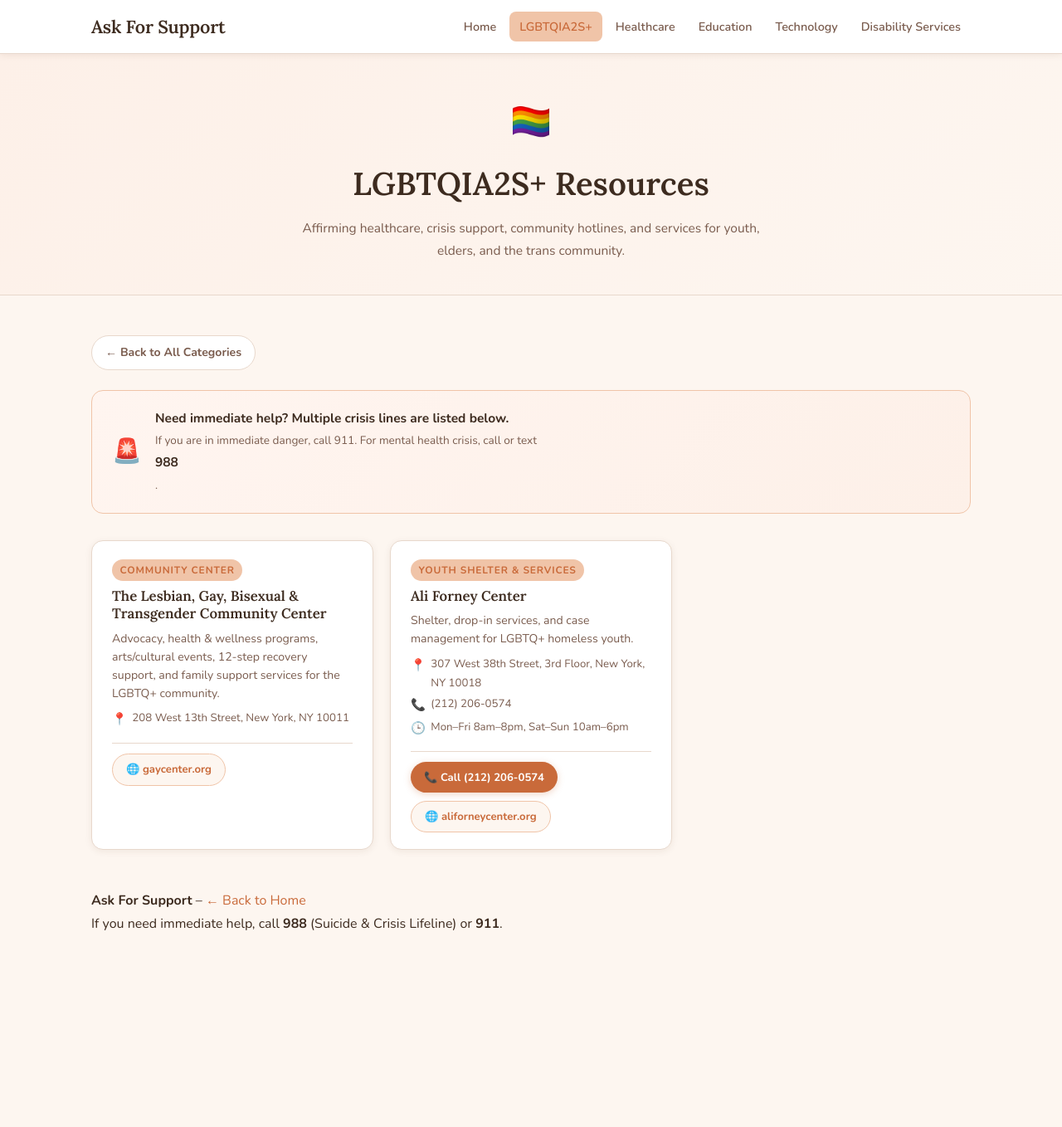
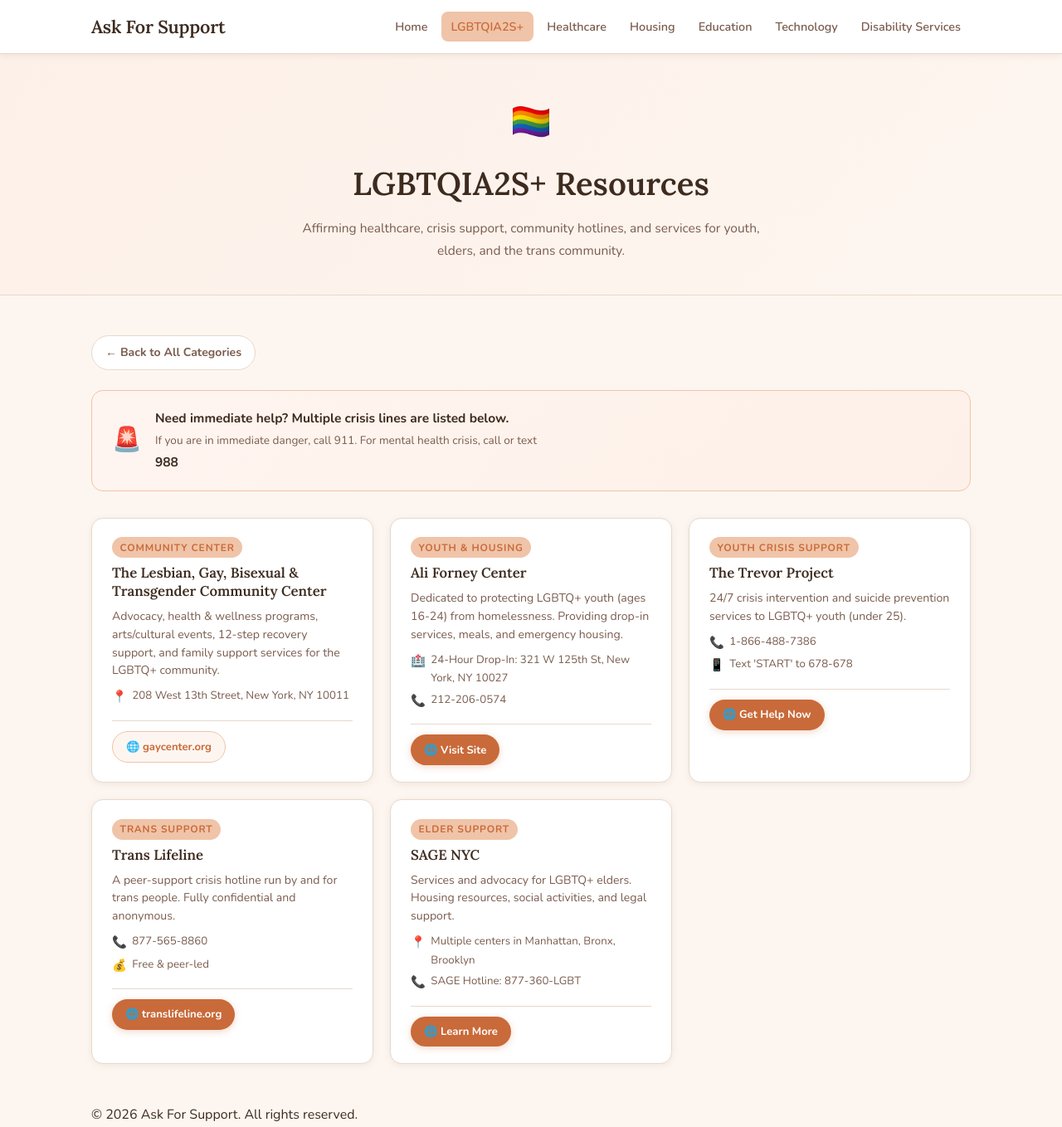
Before and after one commit to penelopethrock-cyber/askforsupport, a Jekyll site: the page lgbtqia2s.html, which Jekyll copies as it is, in a window 1280 px wide and 1358 px high. Shown: the whole window at 83% size. Built offline with Jekyll 4.4.1, drawn with Linux system fonts in a browser that asks for light colours.

Commit message:
Add Housing card to homepage nav
Updated the header and footer sections, added a housing link, and improved the crisis banner.

```diff
--- a/lgbtqia2s.html
+++ b/lgbtqia2s.html
@@ -18,6 +18,7 @@
         <li><a href="index.html">Home</a></li>
         <li><a href="lgbtqia2s.html" class="active">LGBTQIA2S+</a></li>
         <li><a href="healthcare.html">Healthcare</a></li>
+        <li><a href="housing.html">Housing</a></li>
         <li><a href="education.html">Education</a></li>
         <li><a href="technology.html">Technology</a></li>
         <li><a href="disability_services.html">Disability Services</a></li>
@@ -29,7 +30,7 @@
 <!-- ====== PAGE HEADER ====== -->
 <section class="page-header">
   <div class="container">
-      <div class="page-icon">&#x1F3F3;&#xFE0F;&#x200D;&#x1F308;</div>
+    <div class="page-icon">🏳️‍🌈</div>
     <h1>LGBTQIA2S+ Resources</h1>
     <p>Affirming healthcare, crisis support, community hotlines, and services for youth, elders, and the trans community.</p>
   </div>
@@ -39,59 +40,96 @@
 <main class="section">
   <div class="container">
 
-      <a href="index.html" class="back-link">&#x2190; Back to All Categories</a>
+    <a href="index.html" class="back-link">← Back to All Categories</a>
 
     <!-- Crisis Banner -->
     <div class="crisis-banner">
-        <span class="crisis-icon">&#x1F6A8;</span>
+      <span class="crisis-icon">🚨</span>
       <div class="crisis-text">
         <strong>Need immediate help? Multiple crisis lines are listed below.</strong>
-          <span>If you are in immediate danger, call 911. For mental health crisis, call or text <strong>988</strong>.</span>
+        <span>If you are in immediate danger, call 911. For mental health crisis, call or text <strong>988</strong></span>
       </div>
     </div>
 
-      <!-- Resource Grid -->
     <div class="resource-grid">
 
       <!-- The Center -->
       <div class="resource-card">
         <span class="resource-type">Community Center</span>
-          <div class="resource-name">The Lesbian, Gay, Bisexual &amp; Transgender Community Center</div>
-          <p class="resource-desc">Advocacy, health &amp; wellness programs, arts/cultural events, 12-step recovery support, and family support services for the LGBTQ+ community.</p>
+        <div class="resource-name">The Lesbian, Gay, Bisexual & Transgender Community Center</div>
+        <p class="resource-desc">Advocacy, health & wellness programs, arts/cultural events, 12-step recovery support, and family support services for the LGBTQ+ community.</p>
         <div class="resource-details">
-            <span><span class="detail-icon">&#x1F4CD;</span> 208 West 13th Street, New York, NY 10011</span>
+          <span><span class="detail-icon">📍</span> 208 West 13th Street, New York, NY 10011</span>
         </div>
         <div class="card-actions">
-            <a href="https://gaycenter.org" target="_blank" rel="noopener" class="btn btn-secondary">&#x1F310; gaycenter.org</a>
+          <a href="https://gaycenter.org" target="_blank" rel="noopener" class="btn btn-secondary">🌐 gaycenter.org</a>
         </div>
       </div>
 
       <!-- Ali Forney Center -->
       <div class="resource-card">
-          <span class="resource-type">Youth Shelter &amp; Services</span>
+        <span class="resource-type">Youth & Housing</span>
         <div class="resource-name">Ali Forney Center</div>
-          <p class="resource-desc">Shelter, drop-in services, and case management for LGBTQ+ homeless youth.</p>
+        <p class="resource-desc">Dedicated to protecting LGBTQ+ youth (ages 16-24) from homelessness. Providing drop-in services, meals, and emergency housing.</p>
         <div class="resource-details">
-            <span><span class="detail-icon">&#x1F4CD;</span> 307 West 38th Street, 3rd Floor, New York, NY 10018</span>
-            <span><span class="detail-icon">&#x1F4DE;</span> (212) 206-0574</span>
-            <span><span class="detail-icon">&#x1F552;</span> Mon&#x2013;Fri 8am&#x2013;8pm, Sat&#x2013;Sun 10am&#x2013;6pm</span>
+          <span><span class="detail-icon">🏥</span> 24-Hour Drop-In: 321 W 125th St, New York, NY 10027</span>
+          <span><span class="detail-icon">📞</span> 212-206-0574</span>
         </div>
         <div class="card-actions">
-            <a href="tel:2122060574" class="btn btn-primary">&#x1F4DE; Call (212) 206-0574</a>
-            <a href="https://aliforneycenter.org" target="_blank" rel="noopener" class="btn btn-secondary">&#x1F310; aliforneycenter.org</a>
+          <a href="https://www.aliforneycenter.org" target="_blank" rel="noopener" class="btn btn-primary">🌐 Visit Site</a>
         </div>
       </div>
 
-      </div><!-- /resource-grid -->
+      <!-- Trevor Project -->
+      <div class="resource-card">
+        <span class="resource-type">Youth Crisis Support</span>
+        <div class="resource-name">The Trevor Project</div>
+        <p class="resource-desc">24/7 crisis intervention and suicide prevention services to LGBTQ+ youth (under 25).</p>
+        <div class="resource-details">
+          <span><span class="detail-icon">📞</span> 1-866-488-7386</span>
+          <span><span class="detail-icon">📱</span> Text 'START' to 678-678</span>
+        </div>
+        <div class="card-actions">
+          <a href="https://www.thetrevorproject.org/get-help" target="_blank" rel="noopener" class="btn btn-primary">🌐 Get Help Now</a>
+        </div>
+      </div>
 
+      <!-- Trans Lifeline -->
+      <div class="resource-card">
+        <span class="resource-type">Trans Support</span>
+        <div class="resource-name">Trans Lifeline</div>
+        <p class="resource-desc">A peer-support crisis hotline run by and for trans people. Fully confidential and anonymous.</p>
+        <div class="resource-details">
+          <span><span class="detail-icon">📞</span> 877-565-8860</span>
+          <span><span class="detail-icon">💰</span> Free & peer-led</span>
+        </div>
+        <div class="card-actions">
+          <a href="https://translifeline.org" target="_blank" rel="noopener" class="btn btn-primary">🌐 translifeline.org</a>
+        </div>
+      </div>
+
+      <!-- SAGE -->
+      <div class="resource-card">
+        <span class="resource-type">Elder Support</span>
+        <div class="resource-name">SAGE NYC</div>
+        <p class="resource-desc">Services and advocacy for LGBTQ+ elders. Housing resources, social activities, and legal support.</p>
+        <div class="resource-details">
+          <span><span class="detail-icon">📍</span> Multiple centers in Manhattan, Bronx, Brooklyn</span>
+          <span><span class="detail-icon">📞</span> SAGE Hotline: 877-360-LGBT</span>
+        </div>
+        <div class="card-actions">
+          <a href="https://www.sageusa.org" target="_blank" rel="noopener" class="btn btn-primary">🌐 Learn More</a>
+        </div>
+      </div>
+
+    </div>
   </div>
 </main>
 
 <!-- ====== FOOTER ====== -->
 <footer class="site-footer">
   <div class="container">
-      <p><strong>Ask For Support</strong> &#x2013; <a href="index.html">&#x2190; Back to Home</a></p>
-      <p>If you need immediate help, call <strong>988</strong> (Suicide &amp; Crisis Lifeline) or <strong>911</strong>.</p>
+    <p>&copy; 2026 Ask For Support. All rights reserved.</p>
   </div>
 </footer>
 
```
Also changed, not shown: other parts of lgbtqia2s.html (+1 -1 lines). Lines whose indentation alone changed are shown as unchanged.
